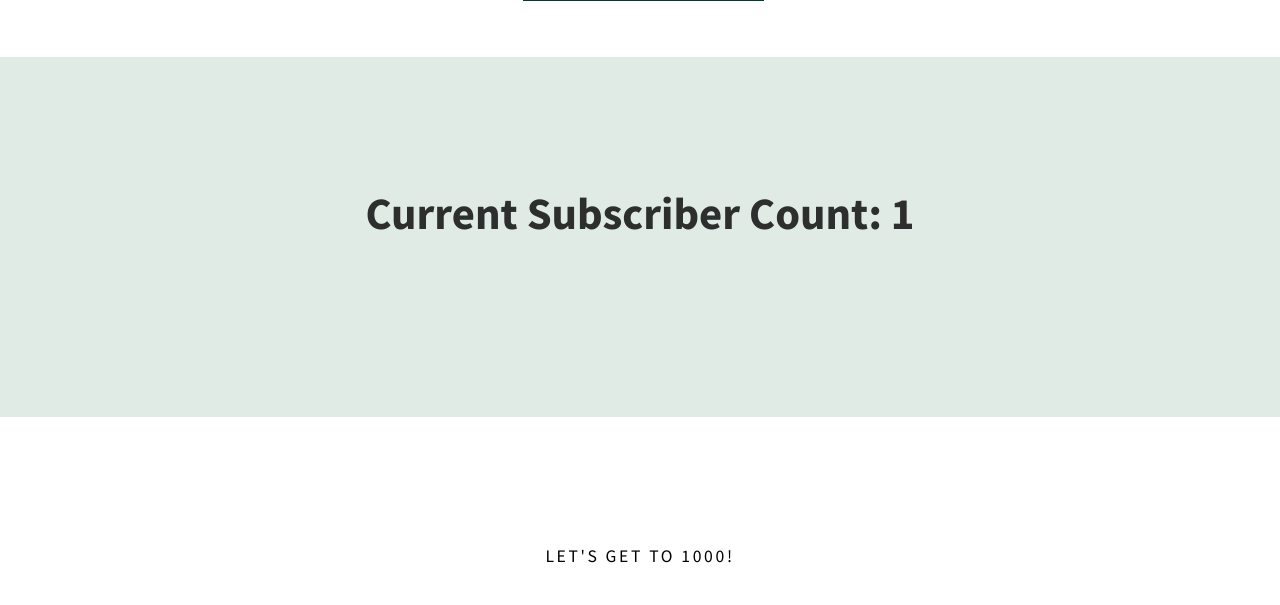
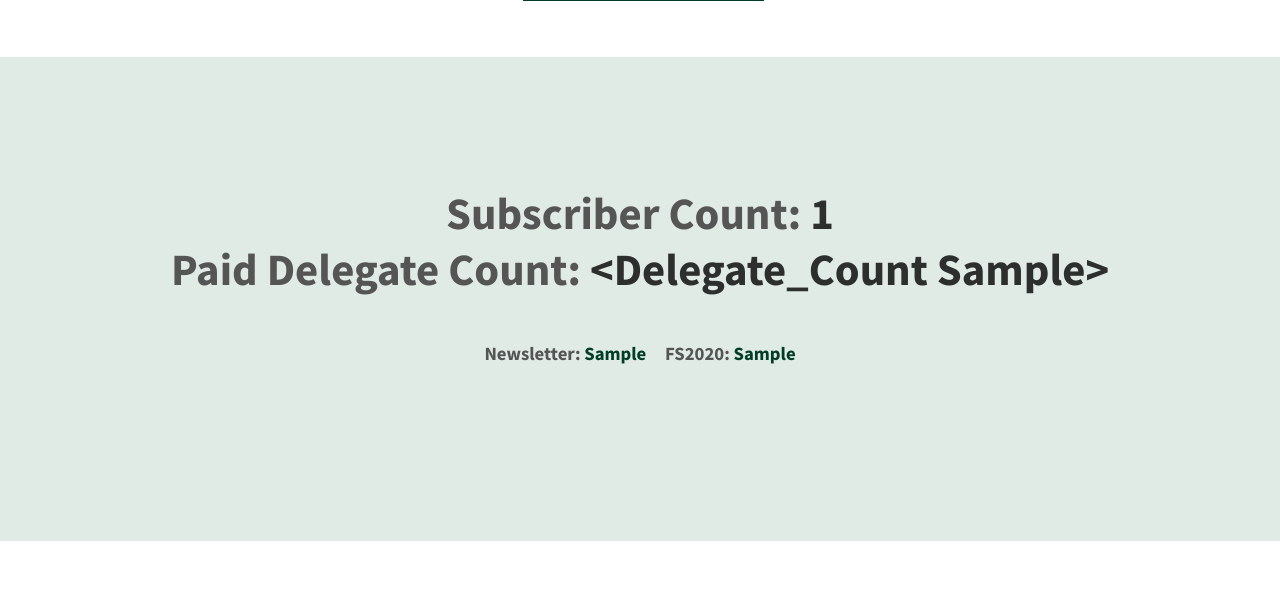
Before and after one commit to Duanestanford/bd-dashboard, a Flask app: template templates/index.html in a window 1280 px wide. Shown: the part 144-749 px from the top of the page. Run offline with Flask 2, Linux system fonts and the light colour scheme; tables that the repository leaves empty hold one stand-in row (values such as "Sample post"); the template is opened without the code that fills it: values that come from a table or form of the project are taken from there, most other values are stand-ins (such as "Sample title", 1, 10 or a date in 2020); parts of the project's set-up code (start-up, migrations or seed data) failed here and were passed over.

Commit message:
Added fs2020 data to dashboard

```diff
--- a/app.py
+++ b/app.py
@@ -15,8 +15,8 @@
 db_name = os.getenv('DB_NAME')
 
 
-app.config['SQLALCHEMY_DATABASE_URI'] = f'postgresql://{user}:{password}@{url}/{db_name}'
-# app.config['SQLALCHEMY_DATABASE_URI'] = heroku_db
+# app.config['SQLALCHEMY_DATABASE_URI'] = f'postgresql://{user}:{password}@{url}/{db_name}'
+app.config['SQLALCHEMY_DATABASE_URI'] = heroku_db
 app.config['SQLALCHEMY_TRACK_MODIFICATIONS'] = False
 
 
@@ -45,6 +45,15 @@
     def __init__(self, now, sub_count):
         self.now = now
         self.sub_count = sub_count
+
+class Delegate_Count(db.Model):
+    __tablename__='delegate_count'
+    now = db.Column(db.String(300), primary_key = True, unique = True)
+    delegate_count = db.Column(db.Integer)
+
+    def __init__(self, now, delegate_count):
+        self.now = now
+        self.delegate_count = delegate_count
 
 
 def check_auth(username, password):
@@ -75,14 +84,28 @@
 @requires_auth
 def dashboard():
     import query
-    subscriber_count = query.post_request()
-    # if time.time() - query_time < 600:
+    subscriber_count = query.request_sub_count()
+    delegate_count = query.request_delegate_count()
     now = datetime.datetime.now()
-    data = Sub_Count(now, subscriber_count)
-    db.session.add(data)
+
+    subscriber_data = Sub_Count(now, subscriber_count)
+    db.session.add(subscriber_data)
     db.session.commit()
-    return render_template("index.html", count = subscriber_count)
-    # return render_template("index.html", count = "399")
+    db.session.close()
+
+
+    delegates_data = Delegate_Count(now, delegate_count)
+    db.session.add(delegates_data)
+    db.session.commit()
+    db.session.close()
+
+    subscription_revenue_string = str(subscriber_count*995)
+    conference_revenue_string = str(delegate_count*425)
+
+    subscription_revenue= "${:,}".format(subscriber_count*995)
+    conference_revenue= "${:,}".format(delegate_count*425)
+
+    return render_template("index.html", subscriber_count = subscriber_count, delegate_count = delegate_count, subscription_revenue = subscription_revenue, conference_revenue = conference_revenue)
 
 
 if __name__ == '__main__':
--- a/templates/index.html
+++ b/templates/index.html
@@ -28,7 +28,10 @@
 <div id="wrapper2">
 	<div id="welcome" class="container">
 		<div class="title">
-			<h2>Current Subscriber Count: {{count}} </h2>
+			<h2><span style="color:#555555"> Subscriber Count:</span> {{subscriber_count}} </h2>
+			<h2><span style="color:#555555">Paid Delegate Count:</span> {{delegate_count}} </h2>
+			<p>&nbsp;</p>
+			<h3><span style="color:#555555">Newsletter:</span> {{subscription_revenue}} &nbsp;&nbsp;&nbsp;&nbsp;<span style="color:#555555">FS2020:</span> {{conference_revenue}}</h3>
 		</div>
 		<!-- <p>This is <strong>MetroBiz</strong>, a free, fully standards-compliant CSS template designed by <a href="http://templated.co" rel="nofollow">TEMPLATED</a>. The photos in this template are from <a href="http://fotogrph.com/"> Fotogrph</a>. This free template is released under the <a href="http://templated.co/license">Creative Commons Attribution</a> license, so you're pretty much free to do whatever you want with it (even use it commercially) provided you give us credit for it. Have fun :) </p> -->
 	</div>
```
Also changed, not shown: query.py (+25 -3 lines).
